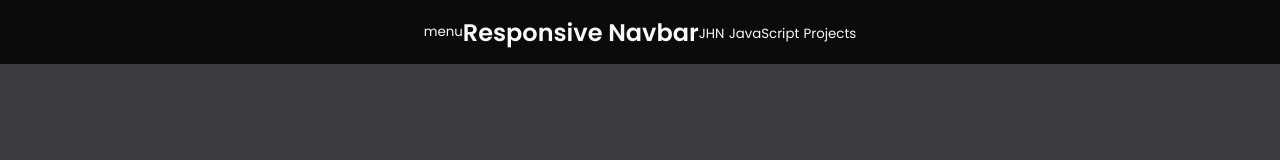
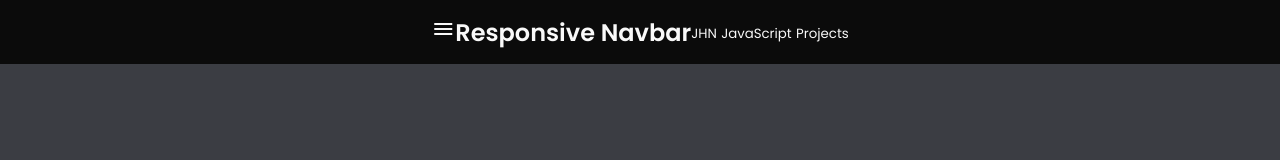
Before and after one commit to jhn322/responsive-navbar, a plain HTML site: page index.html in a window 1280 px wide. Drawn offline with Linux system fonts and the light colour scheme.

Commit message:
fixed functions

```diff
--- a/index.html
+++ b/index.html
@@ -4,16 +4,17 @@
 <head>
     <meta charset="UTF-8">
     <meta name="viewport" content="width=device-width, initial-scale=1.0">
+    <link href="https://fonts.googleapis.com/icon?family=Material+Icons" rel="stylesheet">
     <link rel="stylesheet" href="style.css">
     <title>Responsive Navbar</title>
 </head>
 
 <body>
     <nav class="navbar">
-        <div class="navbar-overlay" onclick="toggleMenuOpen"></div>
+        <div class="navbar-overlay" onclick="toggleMenuOpen()"></div>
 
-        <button type="button" class="navbar-burger" onclick="toggleMenuOpen">
-            <span class="nav-icons">menu</span>
+        <button type="button" class="navbar-burger" onclick="toggleMenuOpen()">
+            <span class="material-icons">menu</span>
         </button>
 
         <h1 class="navbar-title">Responsive Navbar</h1>
```
